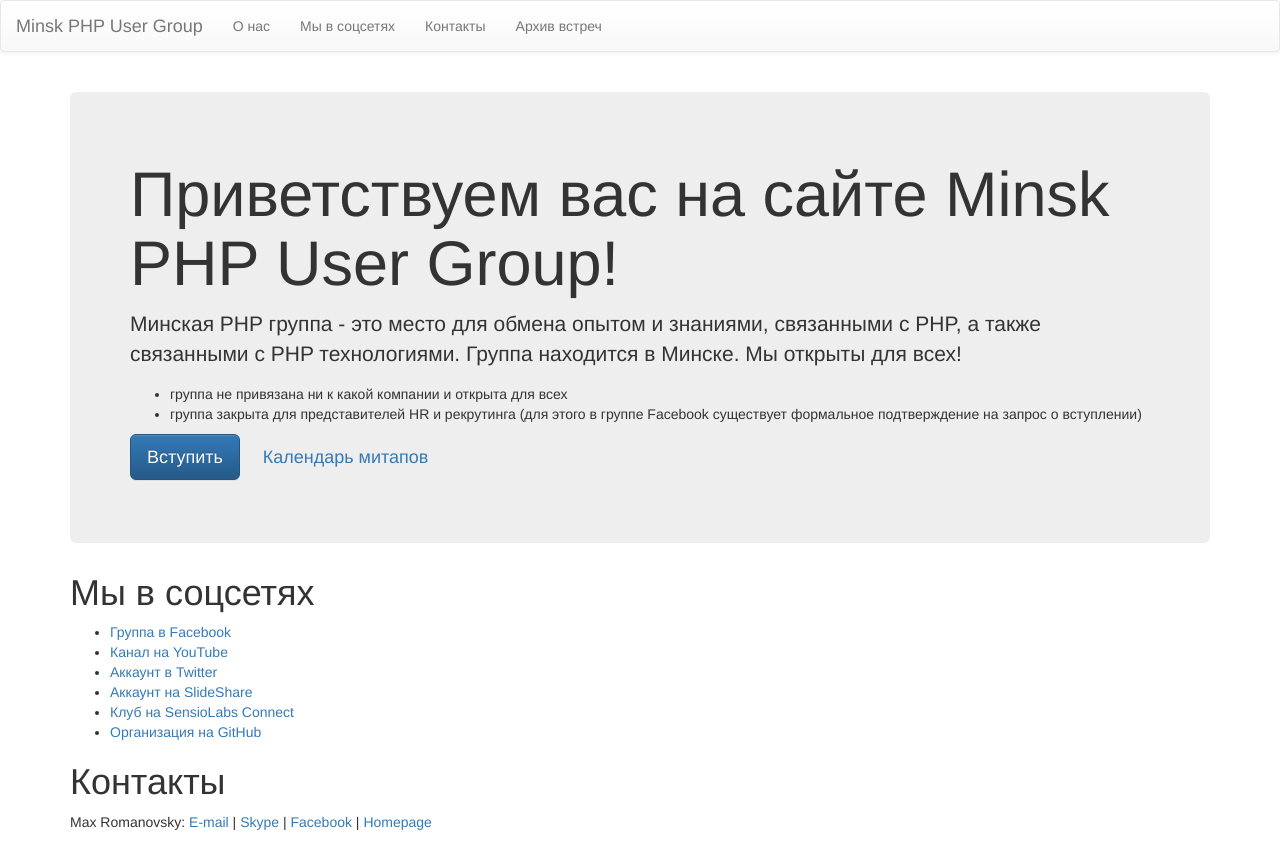
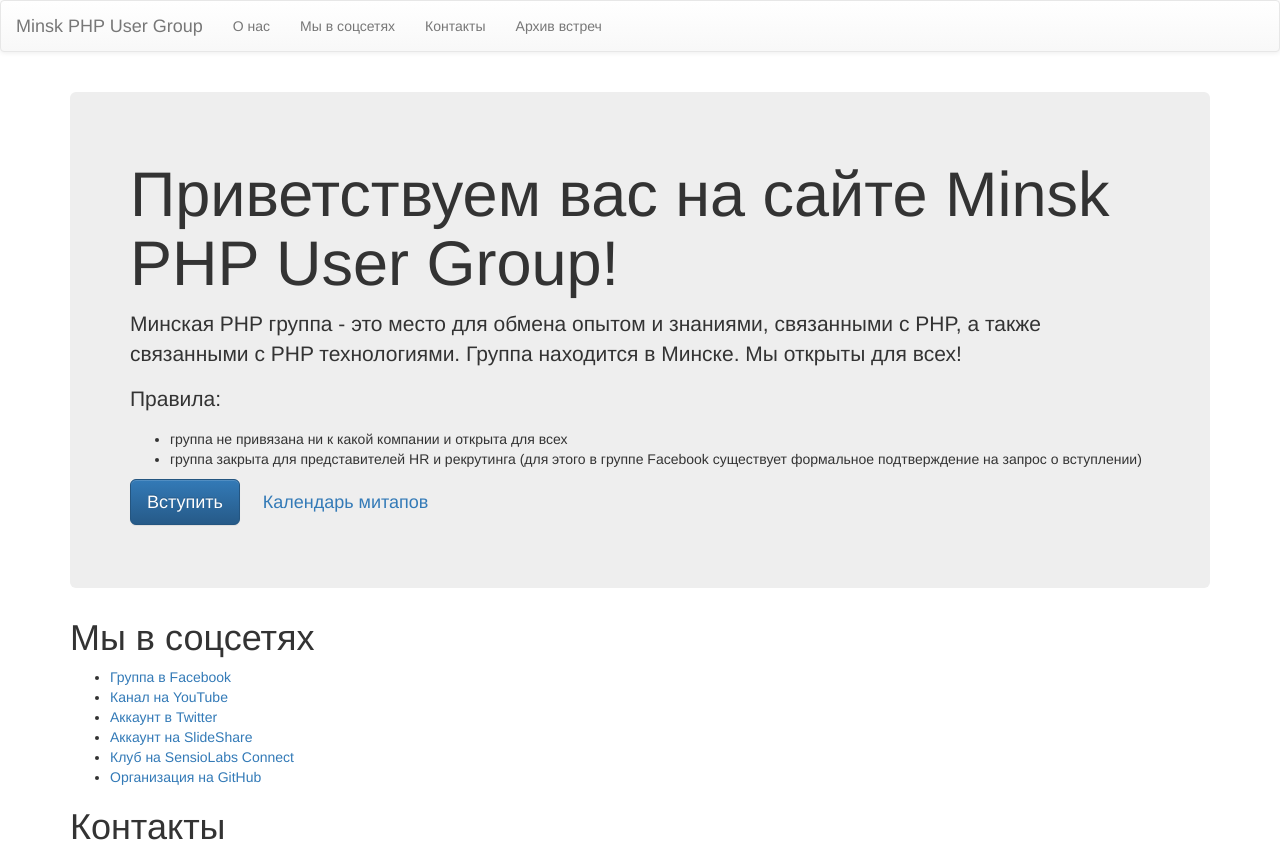
Before and after one commit to phpminsk/phpminsk.github.io, a Jekyll site: the page built from index.html, in a window 1280 px wide. Shown: the top 844 px of the page. Built offline with Jekyll 4.4.1, drawn with Linux system fonts in a browser that asks for light colours; nearby versions of some CDN libraries.

Commit message:
updated links & messages

```diff
--- a/_layouts/default.html
+++ b/_layouts/default.html
@@ -59,8 +59,8 @@
 <footer>
     <p>&copy; 2014 {{ site.title }}</p>
     <p>
-        <a href="http://www.jetbrains.com/"><img src="http://cdn.oreillystatic.com/community/promote/ug_ad_250_viguy.gif"/></a>
-        <a href="http://www.oreilly.com/ug/"><img src="http://www.jetbrains.com/company/docs/logo_jetbrains.png"/></a>
+        <a href="http://www.oreilly.com/ug/"><img src="http://cdn.oreillystatic.com/community/promote/ug_ad_250_viguy.gif"/></a>
+        <a href="http://www.jetbrains.com/"><img src="http://www.jetbrains.com/company/docs/logo_jetbrains.png"/></a>
     </p>
 </footer>
 
--- a/index.html
+++ b/index.html
@@ -10,7 +10,8 @@
         технологиями. Группа находится в Минске. Мы открыты для всех!
     </p>
 
-    <ul title="Правила (дополняются)">
+    <p>Правила:</p>
+    <ul>
         <li>группа не привязана ни к какой компании и открыта для всех</li>
         <li>группа закрыта для представителей HR и рекрутинга (для этого в группе Facebook существует формальное
             подтверждение на запрос о вступлении)
```
